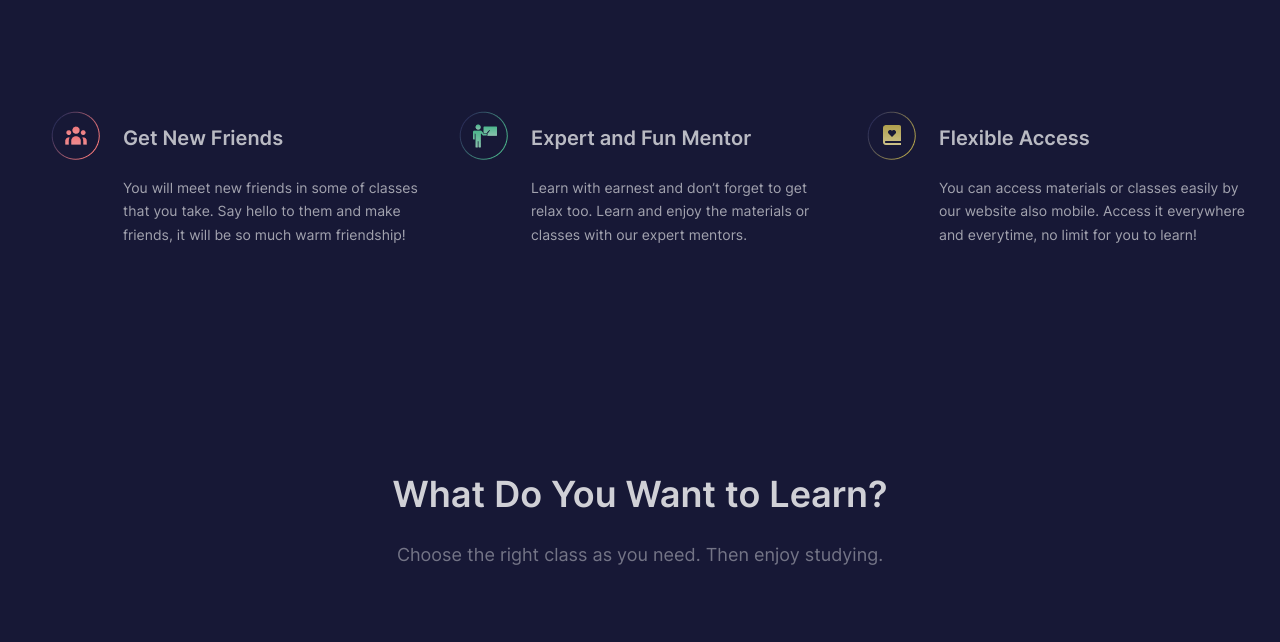
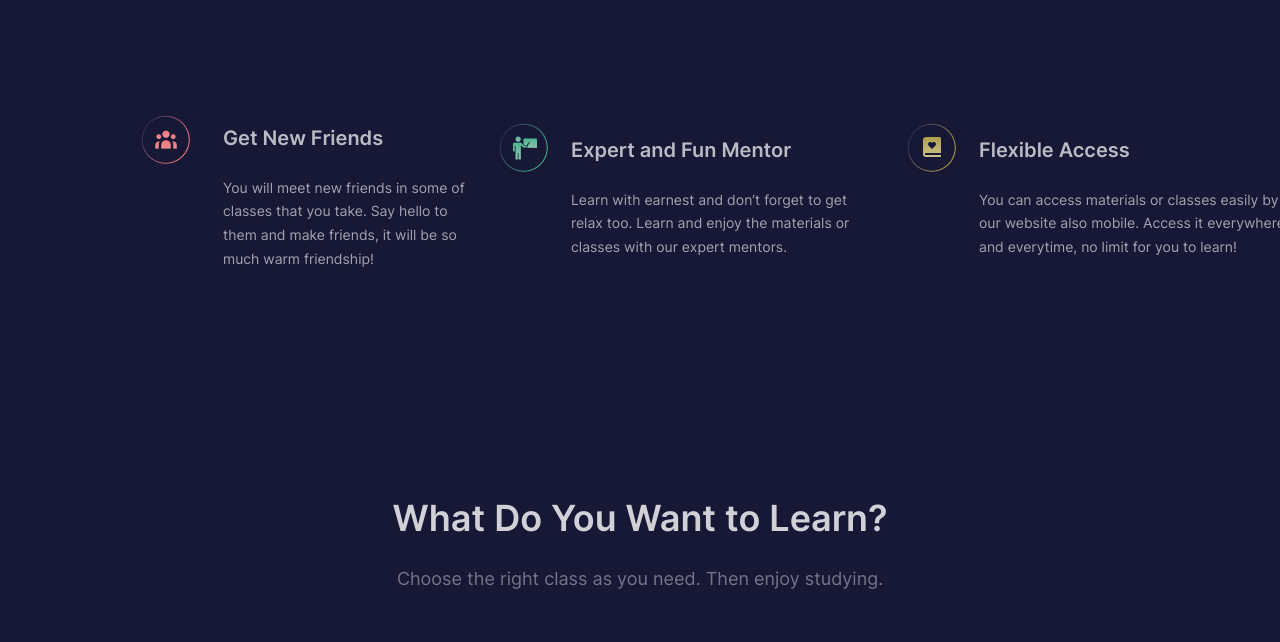
Before and after one commit to zakhro-yusupova/sinaw, a plain HTML site: page index.html in a window 1280 px wide. Shown: the part 1040-1682 px from the top of the page. Drawn offline with Linux system fonts and the light colour scheme.

Commit message:
Add margin left to first option item

```diff
--- a/scss/blocks/_options.scss
+++ b/scss/blocks/_options.scss
@@ -6,13 +6,13 @@ padding: 120px 103px;
   display: flex;
   align-items: center;
   list-style-type: none;
-  padding: 0;
 }
 
 .options__item{
 width: 311px;
 
 &:nth-child(1){
+  padding-left: 60px;
   position: relative;
 
   &::before{
@@ -21,8 +21,8 @@ width: 311px;
     height: 66px;
     background-image: url("../images/friends.png");
     position: absolute;
-    top: -20px;
-    left: -80px;
+    top: -16px;
+    left: -30px;
   }
 }
 
```
Also changed, not shown: css/main.css, 1 other file.
